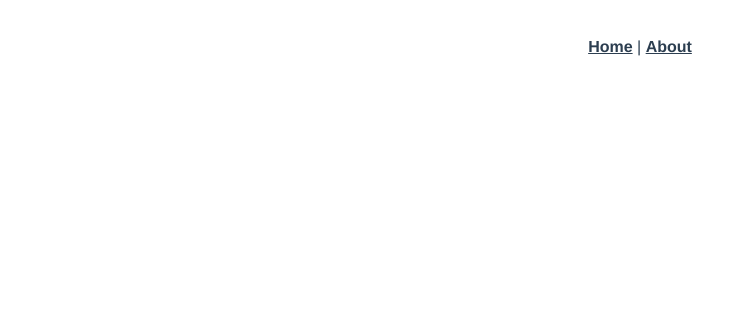
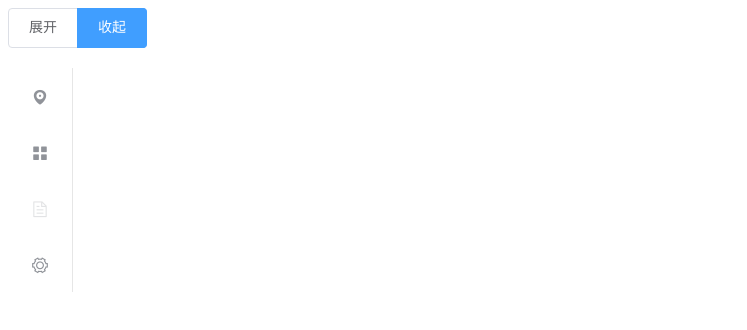
Before and after one commit to Michaelzhouisnotwhite/motion-detection-dashboard, a Vue app: page /#/home in a window 1280 px wide. Shown: the top 330 px of the page, without its empty margins (0-747 px from the left). Built offline with nearby package versions, Linux system fonts and the light colour scheme.

Commit message:
init repository

```diff
--- a/babel.config.js
+++ b/babel.config.js
@@ -1,5 +1,12 @@
 module.exports = {
-  presets: [
-    '@vue/cli-plugin-babel/preset'
+  presets: ["@vue/cli-plugin-babel/preset"],
+  "plugins": [
+    [
+      "component",
+      {
+        "libraryName": "element-ui",
+        "styleLibraryName": "theme-chalk"
+      }
+    ]
   ]
-}
+};
--- a/package.json
+++ b/package.json
@@ -9,7 +9,9 @@
   "dependencies": {
     "core-js": "^3.6.5",
     "vue": "^2.6.11",
-    "vue-router": "^3.2.0"
+    "vue-router": "^3.2.0",
+    "element-ui": "^2.15.6",
+    "babel-plugin-component": "^1.1.1"
   },
   "devDependencies": {
     "@vue/cli-plugin-babel": "~4.5.0",
--- a/public/index.html
+++ b/public/index.html
@@ -1,5 +1,5 @@
 <!DOCTYPE html>
-<html lang="">
+<html lang="zh">
   <head>
     <meta charset="utf-8">
     <meta http-equiv="X-UA-Compatible" content="IE=edge">
--- a/src/App.vue
+++ b/src/App.vue
@@ -1,32 +1,16 @@
 <template>
-  <div id="app">
-    <div id="nav">
-      <router-link to="/">Home</router-link> |
-      <router-link to="/about">About</router-link>
-    </div>
-    <router-view/>
+  <div>
+    <router-view></router-view>
   </div>
 </template>
-
+<script>
+import NavMenu from "./components/Menu.vue";
+export default {
+  name: "App",
+  components: {
+    NavMenu,
+  },
+};
+</script>
 <style lang="less">
-#app {
-  font-family: Avenir, Helvetica, Arial, sans-serif;
-  -webkit-font-smoothing: antialiased;
-  -moz-osx-font-smoothing: grayscale;
-  text-align: center;
-  color: #2c3e50;
-}
-
-#nav {
-  padding: 30px;
-
-  a {
-    font-weight: bold;
-    color: #2c3e50;
-
-    &.router-link-exact-active {
-      color: #42b983;
-    }
-  }
-}
 </style>
--- a/src/components/HelloWorld.vue
+++ /dev/null
@@ -1,58 +0,0 @@
-<template>
-  <div class="hello">
-    <h1>{{ msg }}</h1>
-    <p>
-      For a guide and recipes on how to configure / customize this project,<br>
-      check out the
-      <a href="https://cli.vuejs.org" target="_blank" rel="noopener">vue-cli documentation</a>.
-    </p>
-    <h3>Installed CLI Plugins</h3>
-    <ul>
-      <li><a href="https://github.com/vuejs/vue-cli/tree/dev/packages/%40vue/cli-plugin-babel" target="_blank" rel="noopener">babel</a></li>
-      <li><a href="https://github.com/vuejs/vue-cli/tree/dev/packages/%40vue/cli-plugin-router" target="_blank" rel="noopener">router</a></li>
-    </ul>
-    <h3>Essential Links</h3>
-    <ul>
-      <li><a href="https://vuejs.org" target="_blank" rel="noopener">Core Docs</a></li>
-      <li><a href="https://forum.vuejs.org" target="_blank" rel="noopener">Forum</a></li>
-      <li><a href="https://chat.vuejs.org" target="_blank" rel="noopener">Community Chat</a></li>
-      <li><a href="https://twitter.com/vuejs" target="_blank" rel="noopener">Twitter</a></li>
-      <li><a href="https://news.vuejs.org" target="_blank" rel="noopener">News</a></li>
-    </ul>
-    <h3>Ecosystem</h3>
-    <ul>
-      <li><a href="https://router.vuejs.org" target="_blank" rel="noopener">vue-router</a></li>
-      <li><a href="https://vuex.vuejs.org" target="_blank" rel="noopener">vuex</a></li>
-      <li><a href="https://github.com/vuejs/vue-devtools#vue-devtools" target="_blank" rel="noopener">vue-devtools</a></li>
-      <li><a href="https://vue-loader.vuejs.org" target="_blank" rel="noopener">vue-loader</a></li>
-      <li><a href="https://github.com/vuejs/awesome-vue" target="_blank" rel="noopener">awesome-vue</a></li>
-    </ul>
-  </div>
-</template>
-
-<script>
-export default {
-  name: 'HelloWorld',
-  props: {
-    msg: String
-  }
-}
-</script>
-
-<!-- Add "scoped" attribute to limit CSS to this component only -->
-<style scoped lang="less">
-h3 {
-  margin: 40px 0 0;
-}
-ul {
-  list-style-type: none;
-  padding: 0;
-}
-li {
-  display: inline-block;
-  margin: 0 10px;
-}
-a {
-  color: #42b983;
-}
-</style>
--- /dev/null
+++ b/src/components/Menu.vue
@@ -0,0 +1,72 @@
+<template>
+  <div>
+    <el-radio-group v-model="isCollapse" style="margin-bottom: 20px">
+      <el-radio-button :label="false">展开</el-radio-button>
+      <el-radio-button :label="true">收起</el-radio-button>
+    </el-radio-group>
+    <el-menu
+      default-active="1-4-1"
+      class="el-menu-vertical-demo"
+      @open="handleOpen"
+      @close="handleClose"
+      :collapse="isCollapse"
+    >
+      <el-submenu index="1">
+        <template slot="title">
+          <i class="el-icon-location"></i>
+          <span slot="title">导航一</span>
+        </template>
+        <el-menu-item-group>
+          <span slot="title">分组一</span>
+          <el-menu-item index="1-1">选项1</el-menu-item>
+          <el-menu-item index="1-2">选项2</el-menu-item>
+        </el-menu-item-group>
+        <el-menu-item-group title="分组2">
+          <el-menu-item index="1-3">选项3</el-menu-item>
+        </el-menu-item-group>
+        <el-submenu index="1-4">
+          <span slot="title">选项4</span>
+          <el-menu-item index="1-4-1">选项1</el-menu-item>
+        </el-submenu>
+      </el-submenu>
+      <el-menu-item index="2">
+        <i class="el-icon-menu"></i>
+        <span slot="title">导航二</span>
+      </el-menu-item>
+      <el-menu-item index="3" disabled>
+        <i class="el-icon-document"></i>
+        <span slot="title">导航三</span>
+      </el-menu-item>
+      <el-menu-item index="4">
+        <i class="el-icon-setting"></i>
+        <span slot="title">导航四</span>
+      </el-menu-item>
+    </el-menu>
+  </div>
+</template>
+
+<script>
+export default {
+  name: "NavMenu",
+  data() {
+    return {
+      isCollapse: true,
+    };
+  },
+  methods: {
+    handleOpen(key, keyPath) {
+      console.log(key, keyPath);
+    },
+    handleClose(key, keyPath) {
+      console.log(key, keyPath);
+    },
+  },
+};
+</script>
+
+<style lang="less" scoped>
+.el-menu-vertical-demo:not(.el-menu--collapse) {
+  width: 200px;
+  min-height: 400px;
+}
+</style>
--- /dev/null
+++ b/src/element-ui/index.js
@@ -0,0 +1,32 @@
+import { Table, TableColumn } from "element-ui";
+import { Dialog } from "element-ui";
+import { Button } from "element-ui";
+import { Form, FormItem } from "element-ui";
+import { Input, InputNumber } from "element-ui";
+import { Message, MessageBox } from "element-ui";
+import { Card } from "element-ui";
+import { Menu, Col, Row, Submenu, MenuItem, MenuItemGroup, RadioGroup, Radio, RadioButton } from "element-ui"
+import Vue from 'vue'
+
+// Vue.use(Message)
+Vue.use(Table)
+Vue.use(TableColumn)
+Vue.use(Dialog)
+Vue.use(Button)
+Vue.use(Form)
+Vue.use(FormItem)
+Vue.use(Input)
+Vue.use(InputNumber)
+Vue.use(Card)
+Vue.use(Menu)
+Vue.use(Col)
+Vue.use(Row)
+Vue.use(Submenu)
+Vue.use(MenuItem)
+Vue.use(MenuItemGroup)
+Vue.use(RadioGroup)
+Vue.use(RadioButton)
+Vue.use(Radio)
+
+Vue.prototype.$message  = Message
+Vue.prototype.$confirm = MessageBox.confirm
--- a/src/main.js
+++ b/src/main.js
@@ -1,6 +1,7 @@
 import Vue from 'vue'
 import App from './App.vue'
 import router from './router'
+import './element-ui'
 
 Vue.config.productionTip = false
 
--- a/src/router/index.js
+++ b/src/router/index.js
@@ -1,27 +1,13 @@
 import Vue from 'vue'
 import VueRouter from 'vue-router'
-import Home from '../views/Home.vue'
-
+import Home from '@/views/Home.vue';
 Vue.use(VueRouter)
 
-const routes = [
-  {
-    path: '/',
-    name: 'Home',
-    component: Home
-  },
-  {
-    path: '/about',
-    name: 'About',
-    // route level code-splitting
-    // this generates a separate chunk (about.[hash].js) for this route
-    // which is lazy-loaded when the route is visited.
-    component: () => import(/* webpackChunkName: "about" */ '../views/About.vue')
-  }
-]
-
 const router = new VueRouter({
-  routes
+  routes: [
+    { path: '/', redirect: '/home' },
+    { path: '/home', component: Home }
+  ]
 })
 
 export default router
--- a/src/views/About.vue
+++ /dev/null
@@ -1,5 +0,0 @@
-<template>
-  <div class="about">
-    <h1>This is an about page</h1>
-  </div>
-</template>
--- a/src/views/Home.vue
+++ b/src/views/Home.vue
@@ -1,18 +1,18 @@
 <template>
-  <div class="home">
-    <img alt="Vue logo" src="../assets/logo.png">
-    <HelloWorld msg="Welcome to Your Vue.js App"/>
+  <div>
+    <nav-menu></nav-menu>
   </div>
 </template>
 
 <script>
-// @ is an alias to /src
-import HelloWorld from '@/components/HelloWorld.vue'
+import NavMenu from "@/components/Menu.vue";
+export default {
+  name: "Home",
+  components: {
+    NavMenu,
+  },
+};
+</script>
 
-export default {
-  name: 'Home',
-  components: {
-    HelloWorld
-  }
-}
-</script>
+<style lang="less" scoped>
+</style>
--- /dev/null
+++ b/vue.config.js
@@ -0,0 +1,8 @@
+module.exports = {
+    configureWebpack: {
+      devtool: "source-map",
+    },
+    devServer: {
+        port: 8081, // 端口
+      },
+  };
```
